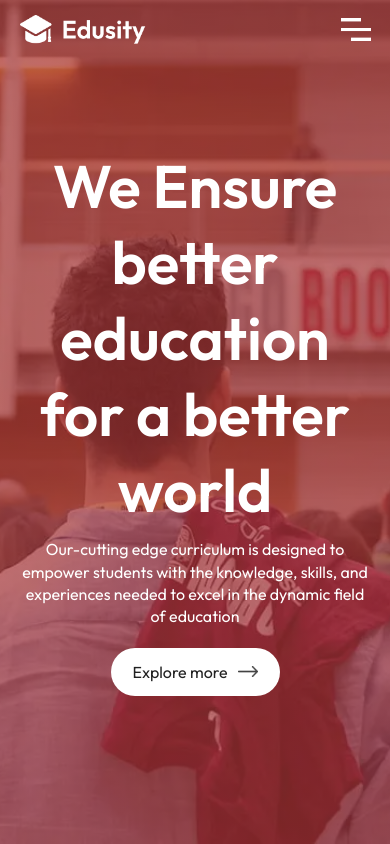
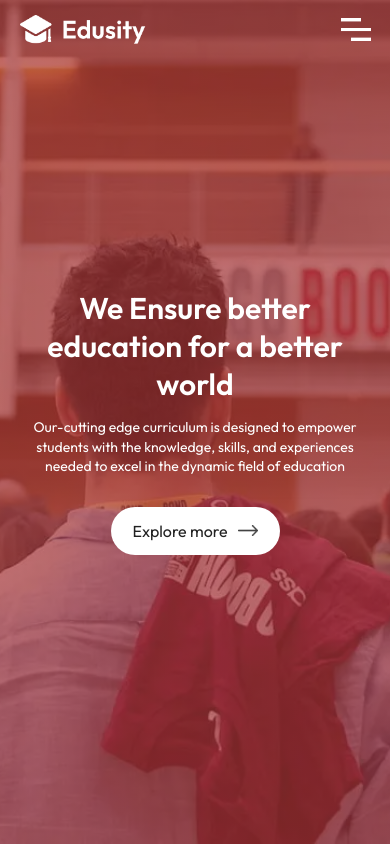
Before and after one commit to tanisha1527/React-project5, a React (Vite) app: page / in a window 390 px wide. Shown: the top 844 px of the page. Built offline with nearby package versions, Linux system fonts and the light colour scheme.

Commit message:
Add responsiveness to Cover section

```diff
--- a/src/components/Cover/Cover.css
+++ b/src/components/Cover/Cover.css
@@ -25,3 +25,21 @@
    margin: 10px auto 20px;
    line-height: 1.4;
 }
+
+@media (max-width: 850px){
+    .cover-text h1{
+       font-size: 40px;
+    }
+}
+
+@media (max-width: 650px){
+   .cover-text h1{
+      font-size: 30px;
+      max-width: 400px;
+      margin: auto;
+   }
+   .cover-text p{
+       font-size: 14px;
+       margin: 15px auto 30px;
+   }
+}
```
